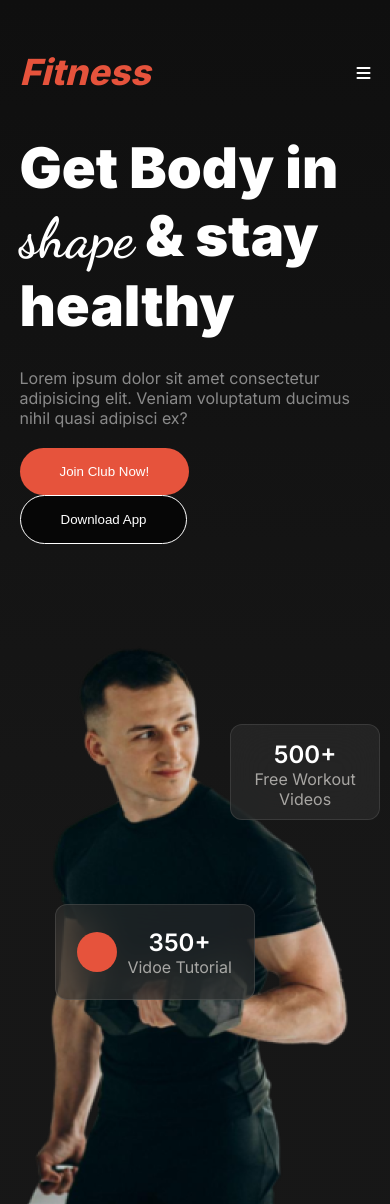
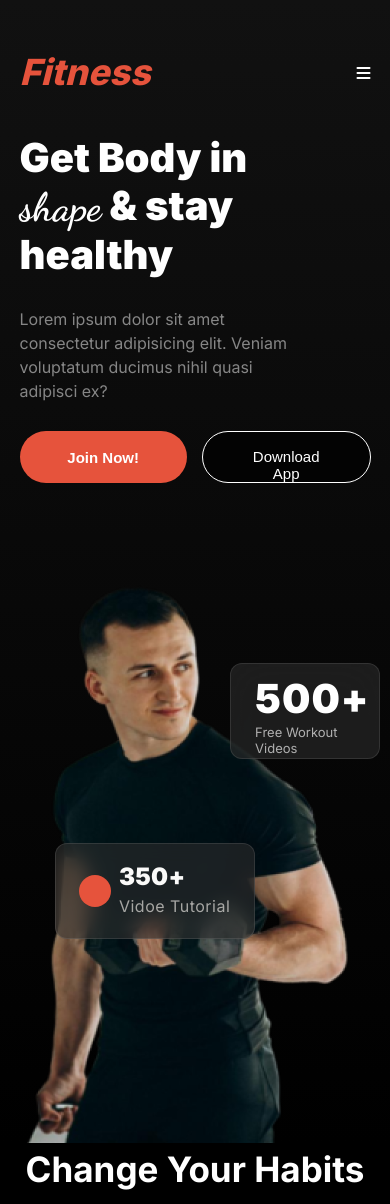
Before and after one commit to joinalpro/varsatile-assignment-02, a plain HTML site: page index.html in a window 390 px wide. Shown: the top 1204 px of the page. Drawn offline with Linux system fonts and the light colour scheme.

Commit message:
header section responsive

```diff
--- a/index.html
+++ b/index.html
@@ -29,7 +29,7 @@
                     <h1 class="header-title">Get Body in <span id="shape">shape</span> & stay healthy</span></h1>
                     <p class="header-text">Lorem ipsum dolor sit amet consectetur adipisicing elit. Veniam voluptatum ducimus nihil quasi adipisci ex?</p>
                     <div class="main-button">
-                        <button class="btn-primary">Join Club Now!</button>
+                        <button class="btn-primary">Join <span id="club">Club</span> Now!</button>
                         <button class="btn-second">Download App</button>
                     </div>
                 </div>
@@ -43,7 +43,7 @@
                     </div>
                     <div class="small-video-tutorial-card display-flex">
                         <div class="small-circle"></div>
-                        <div class="small-text">
+                        <div class="small-video-text">
                             <h4>350+</h4>
                             <p>Vidoe Tutorial</p>
                         </div>
--- a/styles/responsive.css
+++ b/styles/responsive.css
@@ -31,8 +31,42 @@
         flex-direction: column;
     }
     .header-title{
-        font-size: 56px;
+        width:285px;;
+        color: #FFF;
+        font-size: 40px;
+        font-style: normal;
+        font-weight: 900;
+        line-height: 120%; /* 43.2px */
         margin-top:40px;
+    }
+    .header-text {
+        width: 280px;
+    }
+    .main-button {
+        display: flex;
+    }
+    #club {
+        display: none;
+    }
+    .btn-primary {
+        width: 100%;
+        height: 52px;
+        color: #FFF;
+        font-size: 15px;
+        font-style: normal;
+        font-weight: 600;
+        line-height: 22px; /* 122.222% */
+    }
+    .btn-second {
+        /* padding: 16px 40px 16px 40px; */
+        padding: 16px 40px;
+        border-radius: 42px;
+        background-color: rgba(0, 0, 0, 0.696);
+        border: 1px solid white;
+        color: white;
+        font-size: 15px;
+        width: 100%;
+        height: 52px;
     }
     .small-workout-card {
         left:60%;
--- a/styles/style.css
+++ b/styles/style.css
@@ -20,7 +20,7 @@ body {
 /* header styles start here */
 .header-container {
     width:100%;
-    background: linear-gradient(180.00deg, rgb(15, 15, 15),rgba(29, 29, 29, 0.784) 70%);
+    background: linear-gradient(180deg, #111 0%, rgba(119, 119, 119, 0.00) 100%);
 }
 .header-full-width {
     width: 70%;
@@ -41,9 +41,9 @@ nav {
 .nav-ul-links{
     justify-content: center;
     align-items: center;
-    border: 1px solid gray;
-    border-radius: 40px;
     padding: 8px 15px 8px 4px;
+    border-radius: 39px;
+    border: 1px solid rgba(255, 255, 255, 0.10);
 }
 nav ul li {
    list-style:none;
@@ -68,12 +68,13 @@ nav li a {
     gap:60px
 }
 .header-left-side {
-    width:60%;
+    width:58%;
 }
 .header-title {
     color: rgb(255, 255, 255);
     font-size: 78px;
     font-weight: 900;
+    line-height: 90px;
 }
 #shape {
     font-family: "Dancing Script", cursive;
@@ -83,7 +84,8 @@ nav li a {
     color: rgba(255, 255, 255, 0.5);
     font-size: 16px;
     font-weight: 400;
-    margin:28px 0px 20px 0px;
+    margin:28px 0px 28px 0px;
+    line-height: 24px;
 }
 /* button styles here */
 .main-button {
@@ -96,6 +98,7 @@ nav li a {
     border:none;
     color: white;
     margin-right: 15px;
+    font-size: 18px;
 }
 .btn-second {
     padding: 16px 40px 16px 40px;
@@ -103,6 +106,7 @@ nav li a {
     background-color: rgba(0, 0, 0, 0.696);
     border: 1px solid white;
     color: white;
+    font-size: 18px;
 }
 /* header right area */
 .header-right-side {
@@ -116,24 +120,25 @@ nav li a {
 }
 .small-workout-card {
     position:absolute;
-    top:30%;
-    left:55%;
+    top:25%;
+    left:60%;
     border: 1px solid rgba(255, 255, 255, 0.1);
     border-radius: 12px;
     backdrop-filter: blur(20px);
     background: rgba(48, 48, 48, 0.54);
-    width: 206px;
-    height: 96px;
-    text-align: center;
+    width: 193px;
+    height: 98px;
+    text-align: start;
     padding-top: 15px;
+    padding-left: 24px;
 }
 .small-video-tutorial-card {
     position:absolute;
-    top:72%;
-    left:-8%;
+    top:74%;
+    left:-16%;
     border: 1px solid rgba(255, 255, 255, 0.1);
     border-radius: 12px;
-    backdrop-filter: blur(20px);
+    backdrop-filter: blur(10px);
     background: rgba(48, 48, 48, 0.54);
     width: 206px;
     height: 96px;
@@ -141,8 +146,8 @@ nav li a {
     align-items: center;
 }
 .small-circle{
-    padding: 20px;
-    margin-right: 10px;
+    padding: 16px;
+    margin-right: 8px;
     background: rgb(230, 83, 60);
     border-radius: 50%
 }
@@ -150,15 +155,37 @@ nav li a {
     color:white;
 }
 .small-text h4 {
-    font-size: 24px;
-    font-weight: 600;
+    color: #FFF;
+    font-size: 40px;
+    font-style: normal;
+    font-weight: 900;
+    line-height: 40px;
+    letter-spacing: 1px;
+    margin-bottom: 5px;
 }
 .small-text p {
-    color: rgba(239, 237, 232, 0.65);
-    font-size: 16px;
+    color: rgba(255, 255, 255, 0.65);
+    font-size: 13px;
     font-weight: 400;
 }
-
+.small-video-text h4 {
+    color: #FAFAF9;
+    font-size: 24px;
+    font-style: normal;
+    font-weight: 900;
+    line-height: 24px; /* 100% */
+    letter-spacing: 0.3px;
+    text-align: start;
+    margin-bottom: 5px;
+}
+.small-video-text p {
+    color: var(--Text-2, rgba(239, 237, 232, 0.65));
+    font-size: 16px;
+    font-style: normal;
+    font-weight: 400;
+    line-height: 24px;
+    letter-spacing: 0.5px;
+}
 /* change your habits section start here */
 
 .habits-container{
```
